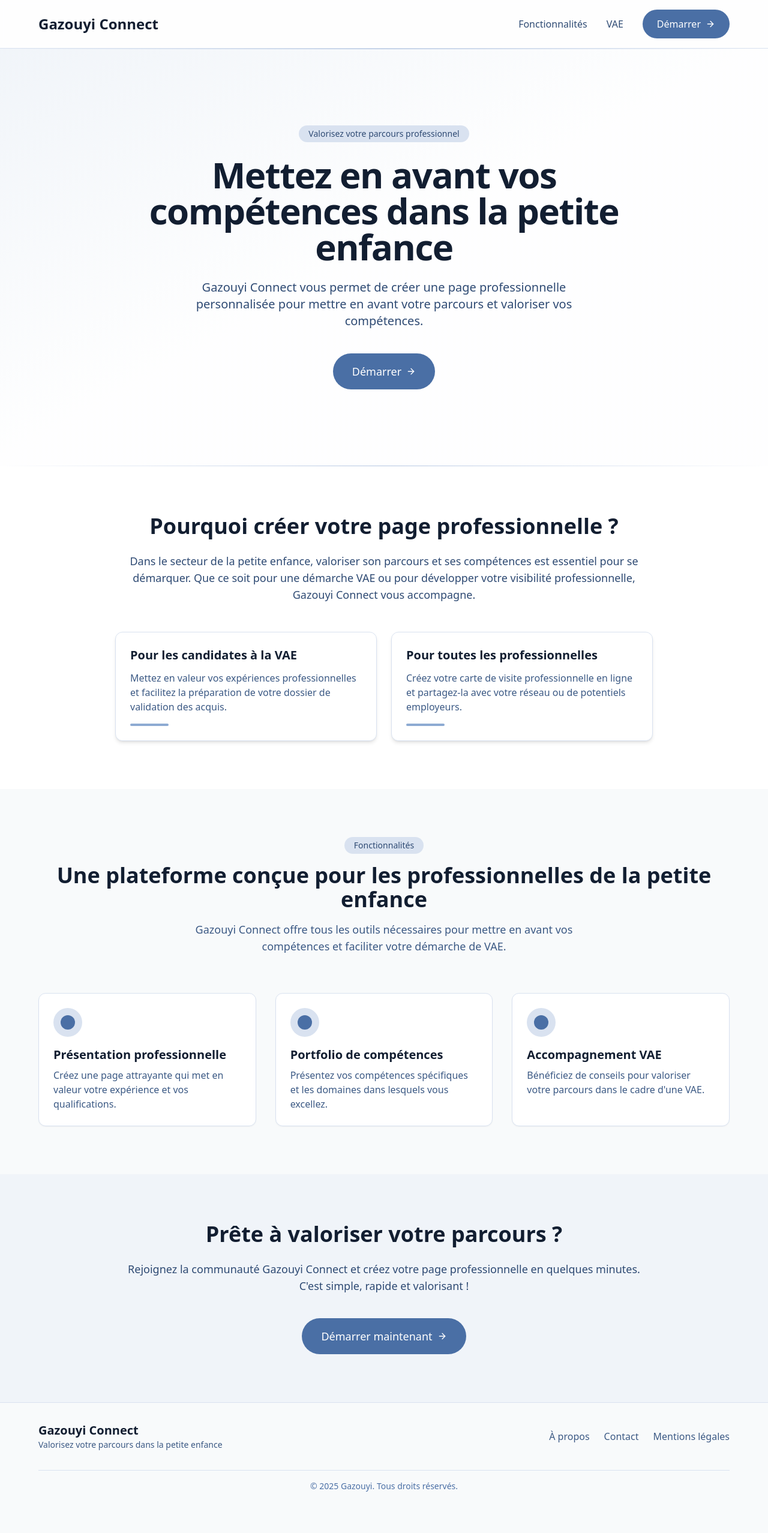
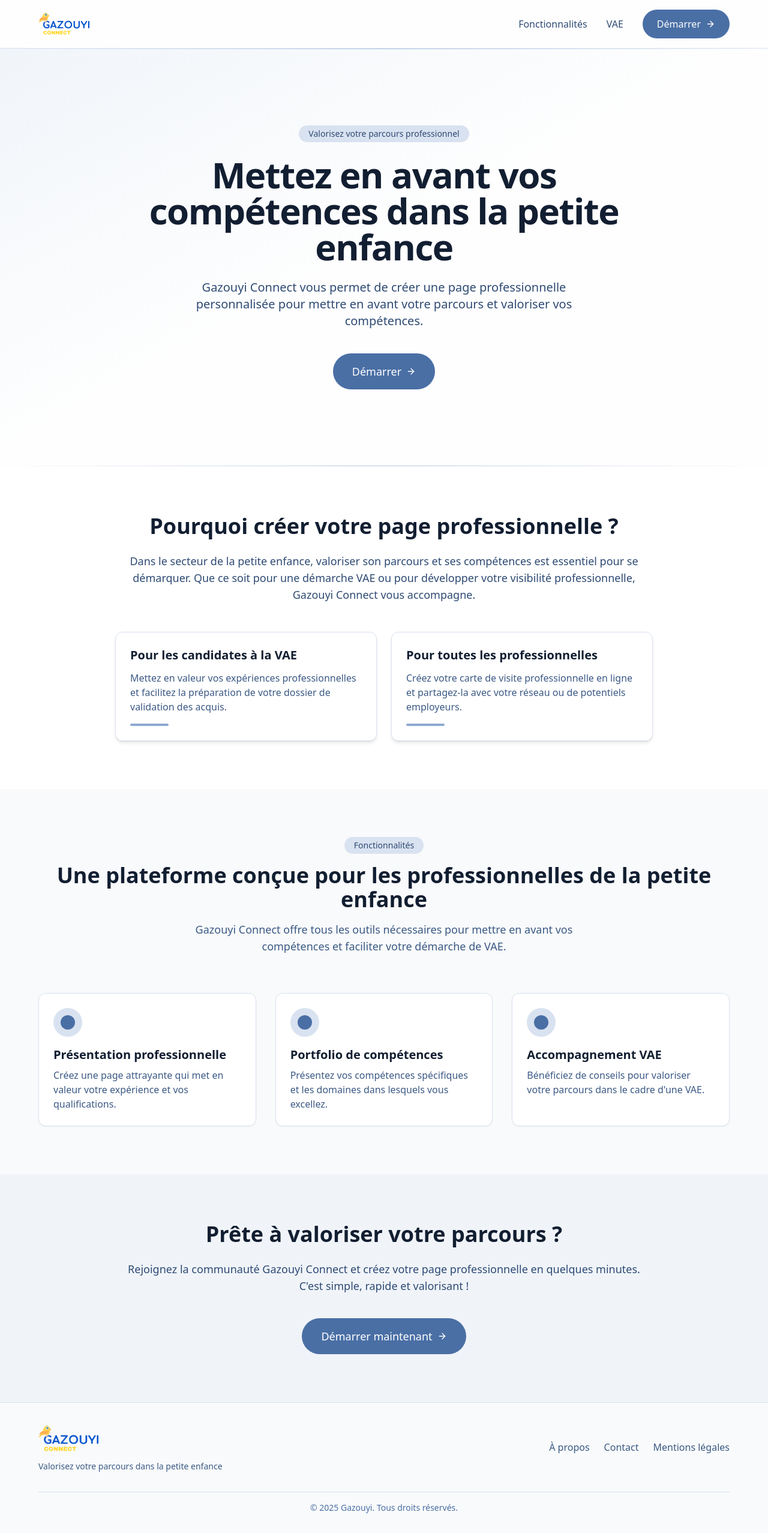
Before and after one commit to victorherbemontagne/gazouyi-connect, a React (Vite) app: page / in a window 1280 px wide. Shown: the whole page at 60% size. Before the commit the page ends 2519 px from the top, so only its background shows below. Built offline with nearby package versions, Linux system fonts and the light colour scheme.

Commit message:
Rename page and footer logos
Renamed the logos in the page and footer.

```diff
--- a/index.html
+++ b/index.html
@@ -1,11 +1,12 @@
+
 <!DOCTYPE html>
 <html lang="en">
   <head>
     <meta charset="UTF-8" />
     <meta name="viewport" content="width=device-width, initial-scale=1.0" />
-    <title>gazouyi-connect</title>
-    <meta name="description" content="Lovable Generated Project" />
-    <meta name="author" content="Lovable" />
+    <title>Gazouyi Connect - Valorisez votre parcours dans la petite enfance</title>
+    <meta name="description" content="Gazouyi Connect - Valorisez votre parcours professionnel dans la petite enfance" />
+    <meta name="author" content="Gazouyi" />
     <meta property="og:image" content="/og-image.png" />
   </head>
 
--- a/src/components/Footer.tsx
+++ b/src/components/Footer.tsx
@@ -11,8 +11,14 @@ const Footer = ({ className }: FooterProps) => {
       <div className="max-w-6xl mx-auto">
         <div className="flex flex-col md:flex-row justify-between items-center">
           <div className="mb-4 md:mb-0">
-            <div className="text-xl font-semibold text-gazouyi-900">Gazouyi Connect</div>
-            <p className="text-sm text-gazouyi-600">
+            <div className="flex items-center">
+              <img
+                src="/lovable-uploads/d66888ab-cdcf-4c38-a6e4-85c1c632c6ae.png"
+                alt="Gazouyi Connect Logo"
+                className="h-12 md:h-14"
+              />
+            </div>
+            <p className="text-sm text-gazouyi-600 mt-2">
               Valorisez votre parcours dans la petite enfance
             </p>
           </div>
--- a/src/pages/Index.tsx
+++ b/src/pages/Index.tsx
@@ -1,4 +1,3 @@
-
 import { useEffect } from "react";
 import { Link } from "react-router-dom";
 import Hero from "@/components/Hero";
@@ -33,7 +32,13 @@ const Index = () => {
     <div className="min-h-screen flex flex-col">
       <header className="py-4 px-6 border-b border-gazouyi-100 sticky top-0 bg-white/80 backdrop-blur-sm z-50">
         <div className="max-w-6xl mx-auto flex justify-between items-center">
-          <div className="text-2xl font-bold text-gazouyi-900">Gazouyi Connect</div>
+          <div>
+            <img
+              src="/lovable-uploads/d66888ab-cdcf-4c38-a6e4-85c1c632c6ae.png"
+              alt="Gazouyi Connect Logo"
+              className="h-10 md:h-12"
+            />
+          </div>
           <nav className="hidden md:flex space-x-8 items-center">
             <a href="#features" className="text-gazouyi-700 hover:text-gazouyi-900 transition-colors">
               Fonctionnalités
```
Also changed, not shown: public/lovable-uploads/d66888ab-cdcf-4c38-a6e4-85c1c632c6ae.png (added).
